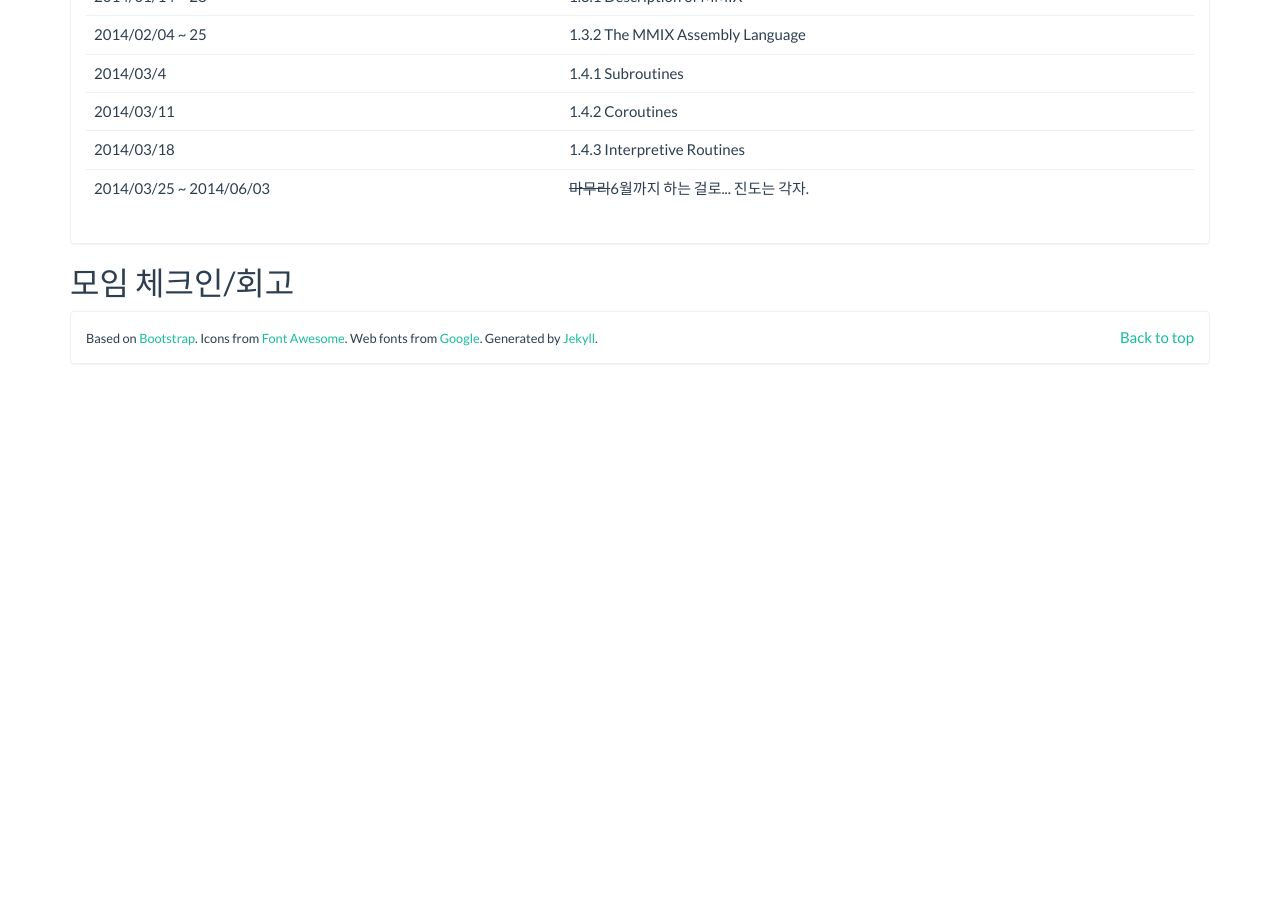
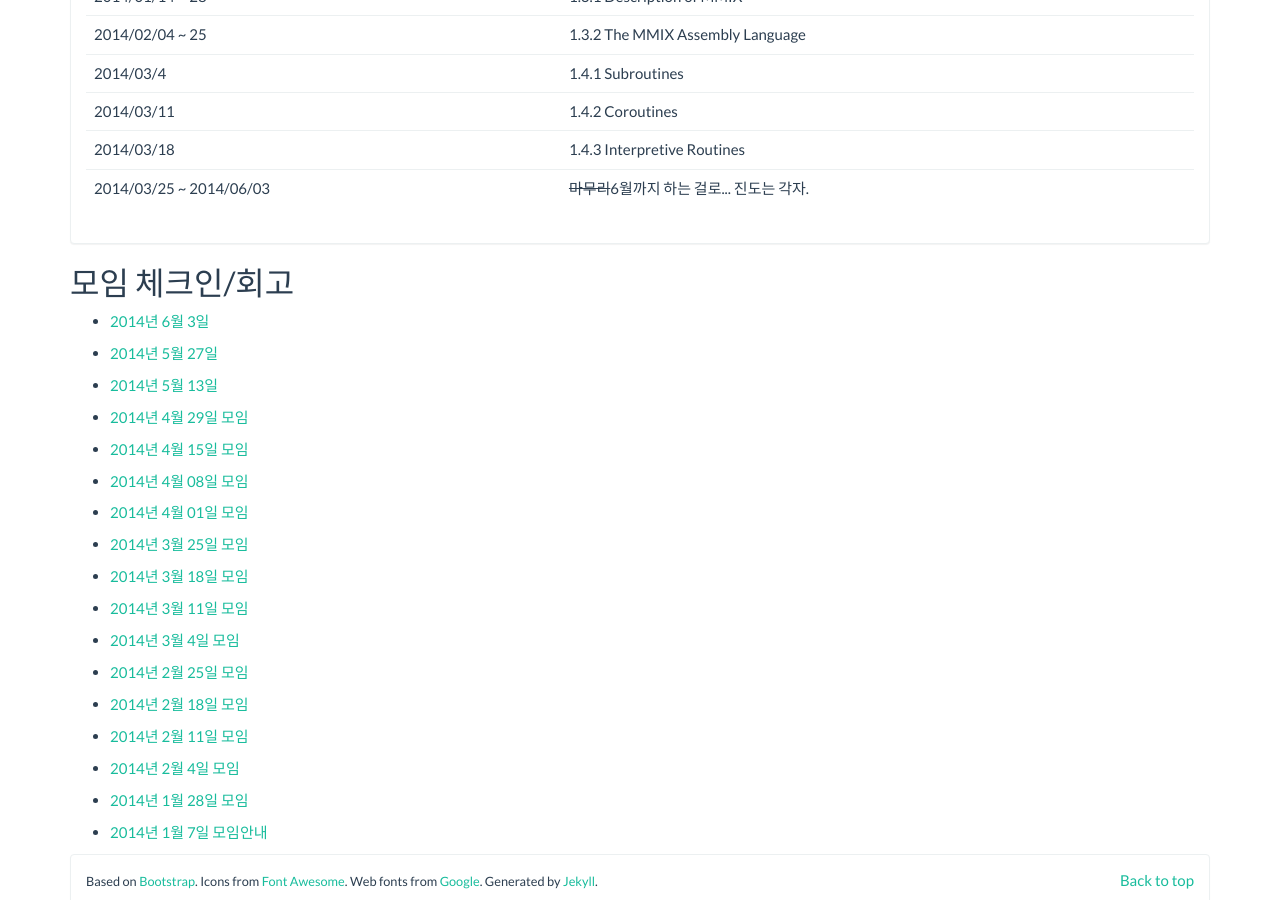
Before and after one commit to tuestudy/tuestudy.github.io, a Jekyll site: the page built from books/mmix.md, in a window 1280 px wide and 900 px high, scrolled down 814 px. Built offline with Jekyll 4.4.1, drawn with Linux system fonts in a browser that asks for light colours; before the commit the page ends 1219 px from its top, so only the background shows below that.

Commit message:
Fix category names.

```diff
--- a/_config.yml
+++ b/_config.yml
@@ -5,3 +5,4 @@
 paginate_path: "posts/page:num"
 timezone: +0900
 future: true
+gems: [jekyll-paginate]
--- a/_posts/2012-03-07-htdp-%ec%8a%a4%ed%84%b0%eb%94%94-%ed%9a%8c%eb%b9%84-%eb%82%b4%ec%97%ad%ec%84%9c.markdown
+++ b/_posts/2012-03-07-htdp-%ec%8a%a4%ed%84%b0%eb%94%94-%ed%9a%8c%eb%b9%84-%eb%82%b4%ec%97%ad%ec%84%9c.markdown
@@ -1,5 +1,4 @@
 ---
-layout: bp_doc
 status: publish
 published: true
 title: HtDP 스터디 회비 내역서
--- a/books/mmix.md
+++ b/books/mmix.md
@@ -63,7 +63,7 @@
 
 ## 모임 체크인/회고
 
-{% for post in site.categories.mmix %}
+{% for post in site.categories.MMIX %}
 *  <a href="{{ post.url }}">{{ post.title }}</a>
 {% endfor %}
 
```
Also changed, not shown: books/aosabook.md (+1 -1 lines), books/htdp.md (+1 -1 lines), books/ipsc.md (+1 -1 lines).
